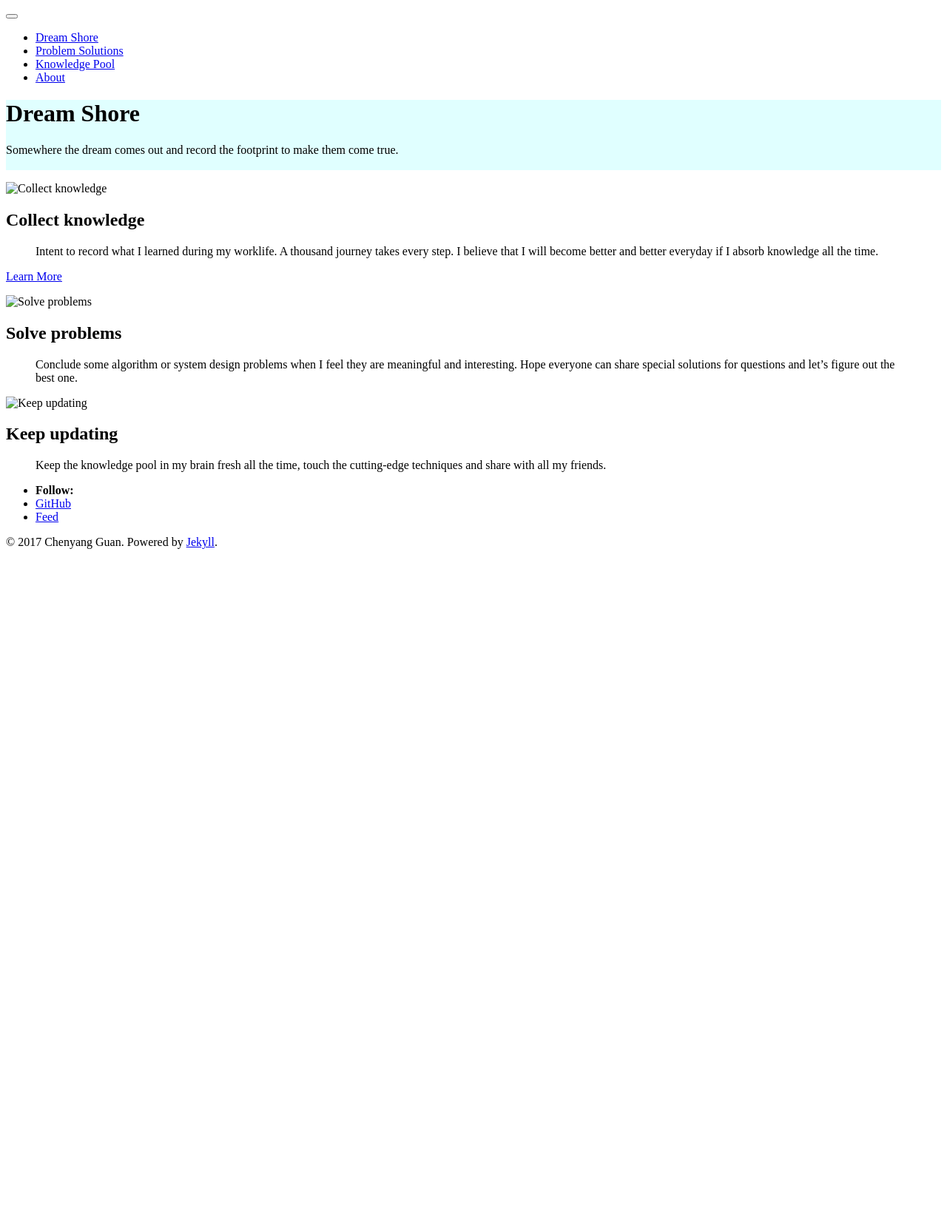
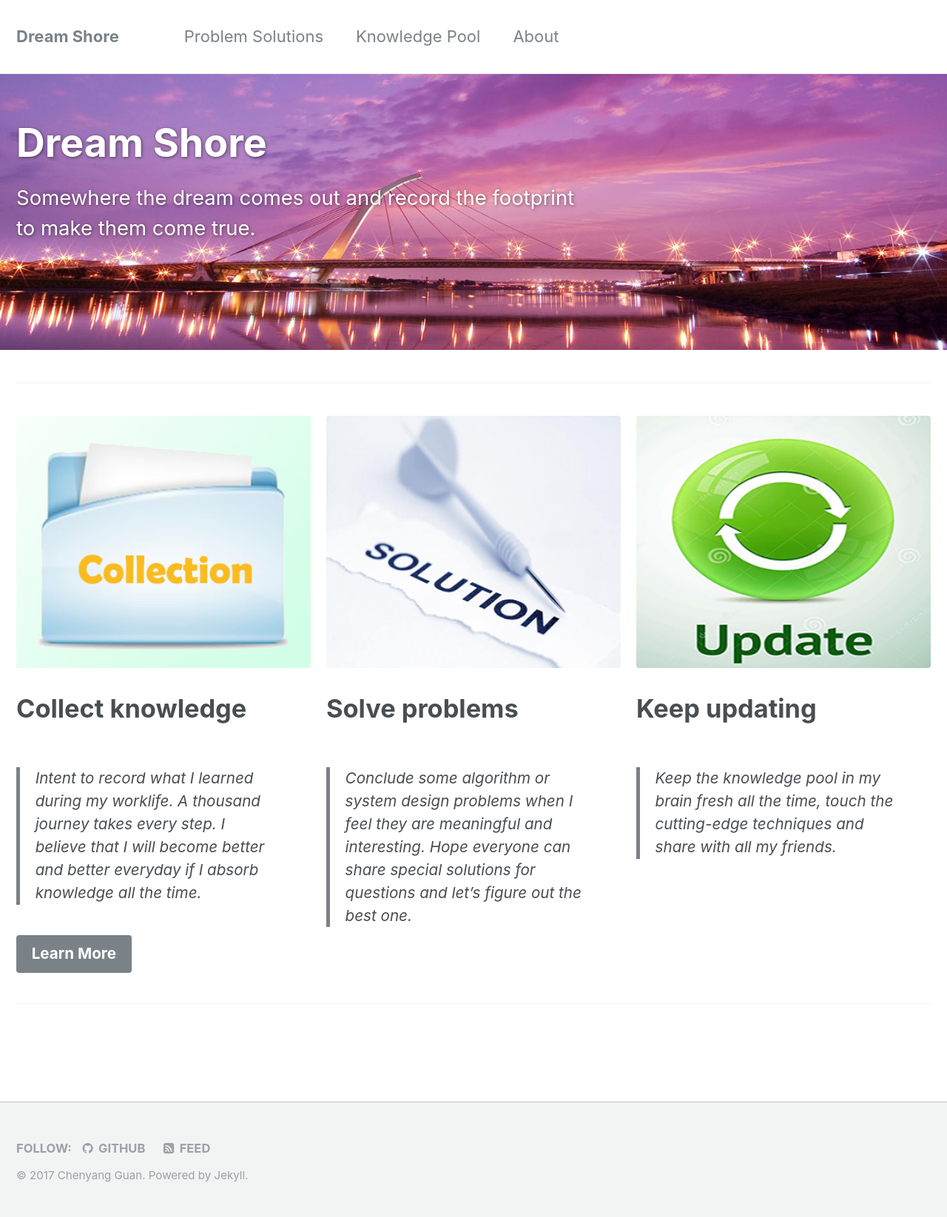
Before and after one commit to sanjikk/Blog, a Jekyll site: the page built from _pages/home.md, in a window 1280 px wide. Shown: the whole page at 74% size. Built offline with Jekyll 4.4.1, drawn with Linux system fonts in a browser that asks for light colours; a script bundle is joined from its source files by our own code; before the commit the page ends 900 px from its top, so only the background shows below that.

Commit message:
as previous

```diff
--- a/_config.yml
+++ b/_config.yml
@@ -11,8 +11,8 @@ title                    : "Dream Shore"
 title_separator          : "-"
 name                     : &name "Chenyang Guan"
 description              : &description "Somewhere you can clearly know me and share the techniques"
-url                      : https://sanjikk.github.io/Blog/ # the base hostname & protocol for your site e.g. "https://mmistakes.github.io"
-baseurl                  : "/" # the subpath of your site, e.g. "/blog"
+url                      : https://sanjikk.github.io/Blog # the base hostname & protocol for your site e.g. "https://mmistakes.github.io"
+baseurl                  : "" # the subpath of your site, e.g. "/blog"
 repository               : "sanjikk/Blog"
 teaser                   : # filename of teaser fallback teaser image placed in /images/, .e.g. "500x300.png"
 breadcrumbs              : false # true, false (default)
```
